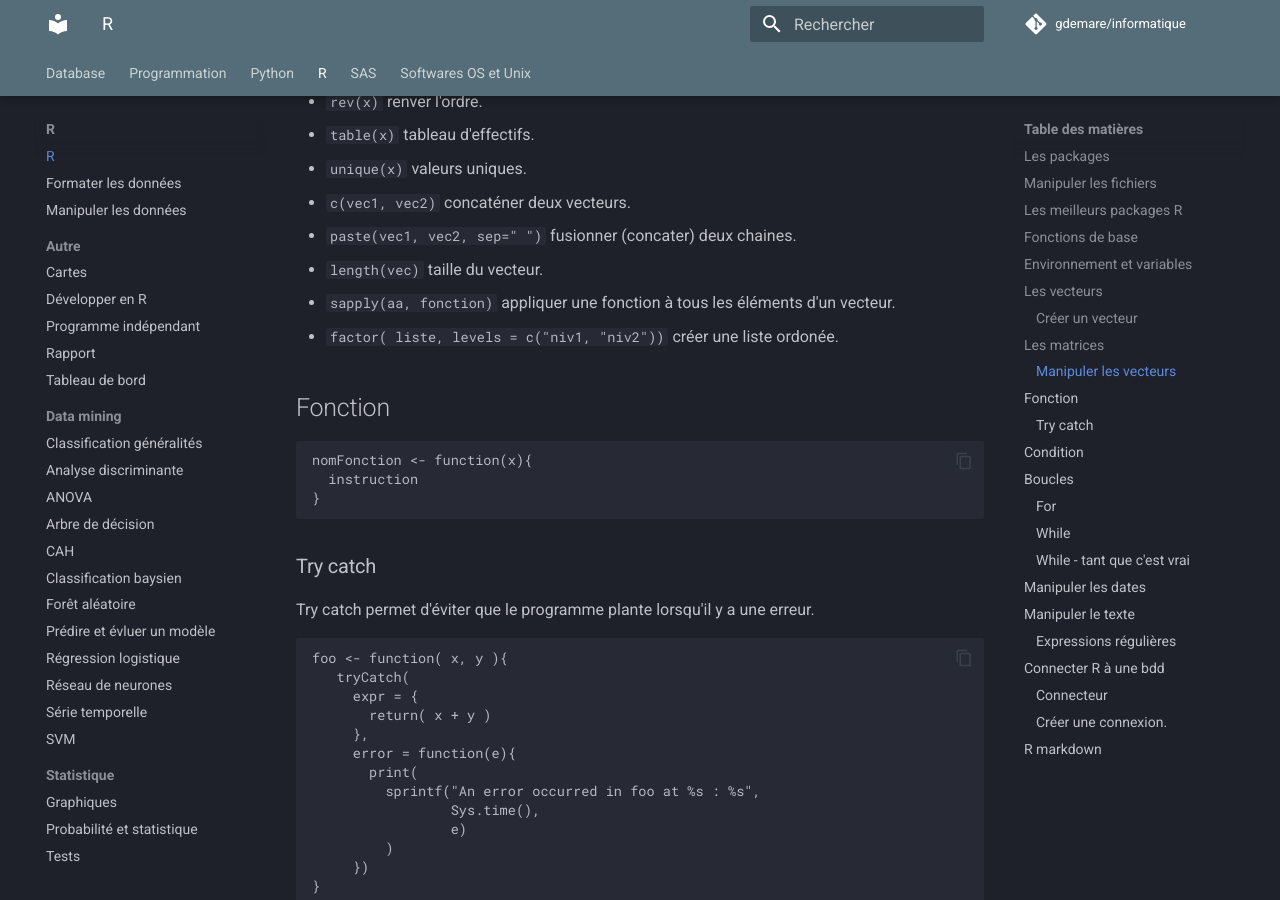
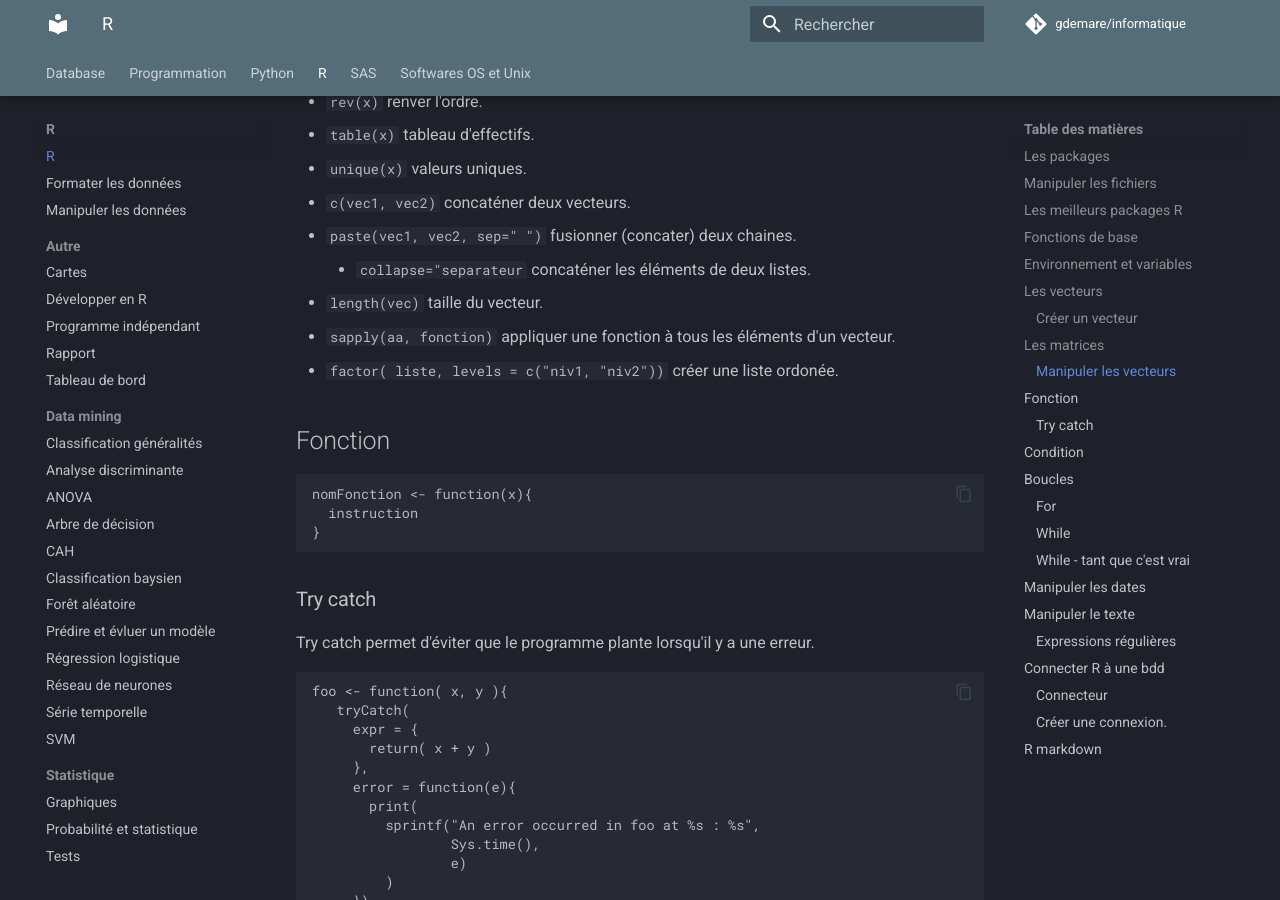
Before and after one commit to gdemare/Informatique, an MkDocs documentation site: the page built from docs/r/r_r.md, in a window 1280 px wide and 900 px high, scrolled down 1739 px. Built offline with MkDocs 1.6.1 and Material for MkDocs 9.7.7, drawn with Linux system fonts in a browser that asks for light colours; comment, search, counter and statistics services are not loaded; some of the changed lines change nothing that is shown; some of the changed text lies outside the part shown.

Commit message:
Update r_r.md

````diff
--- a/docs/r/r_r.md
+++ b/docs/r/r_r.md
@@ -58,6 +58,9 @@
 * `unique(x)` valeurs uniques.
 * `c(vec1, vec2)` concaténer deux vecteurs.
 * `paste(vec1, vec2, sep=" ")` fusionner (concater) deux chaines.
+
+	* `collapse="separateur` concaténer les éléments de deux listes.
+
 * `length(vec)` taille du vecteur.
 * `sapply(aa, fonction)` appliquer une fonction à tous les éléments d'un vecteur.
 * `factor( liste, levels = c("niv1, "niv2"))` créer une liste ordonée.
@@ -124,6 +127,12 @@
 ### While
 
 ### While - tant que c'est vrai
+
+```
+while(condition){
+	instructions
+}
+```
 
 ## Manipuler les dates
 
````
